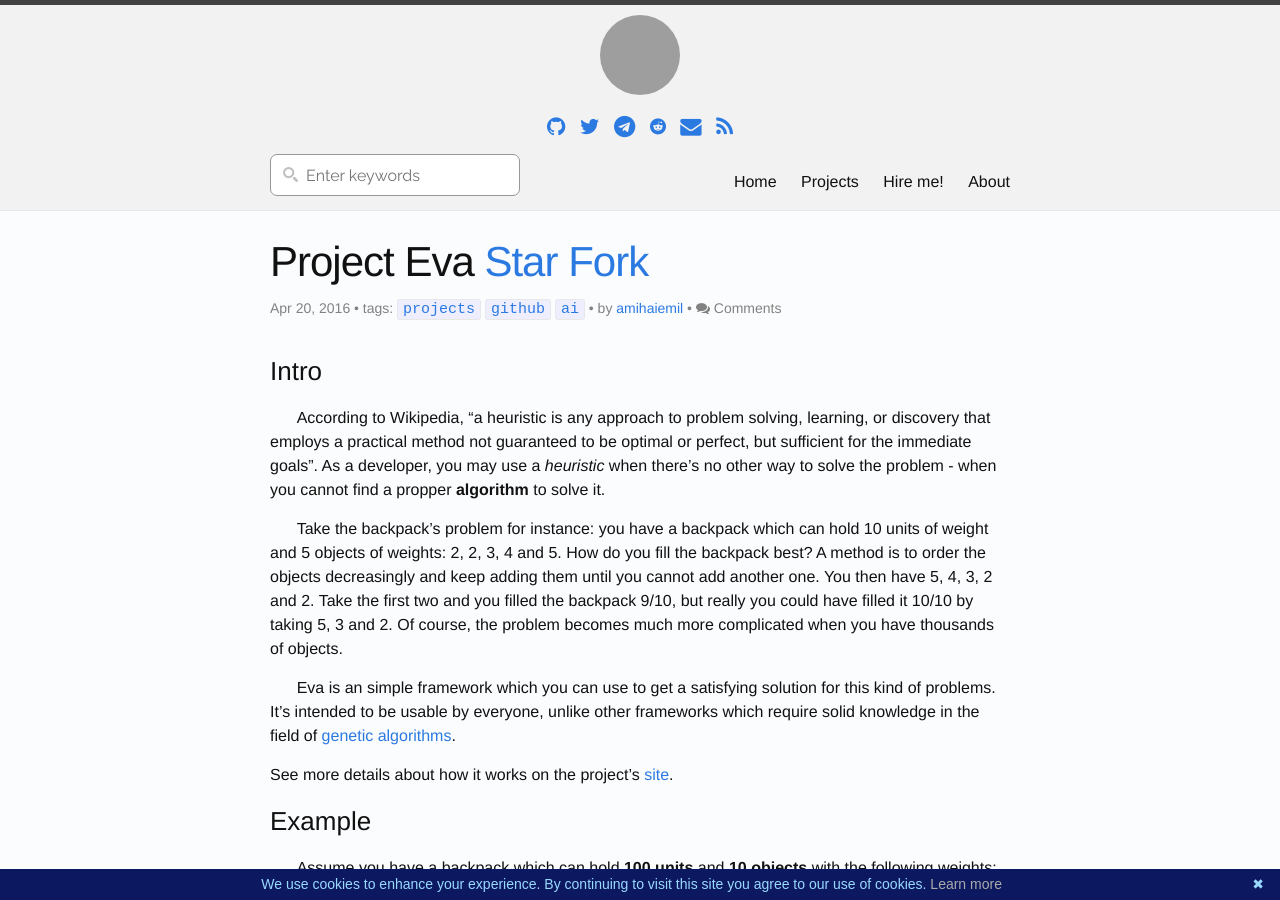
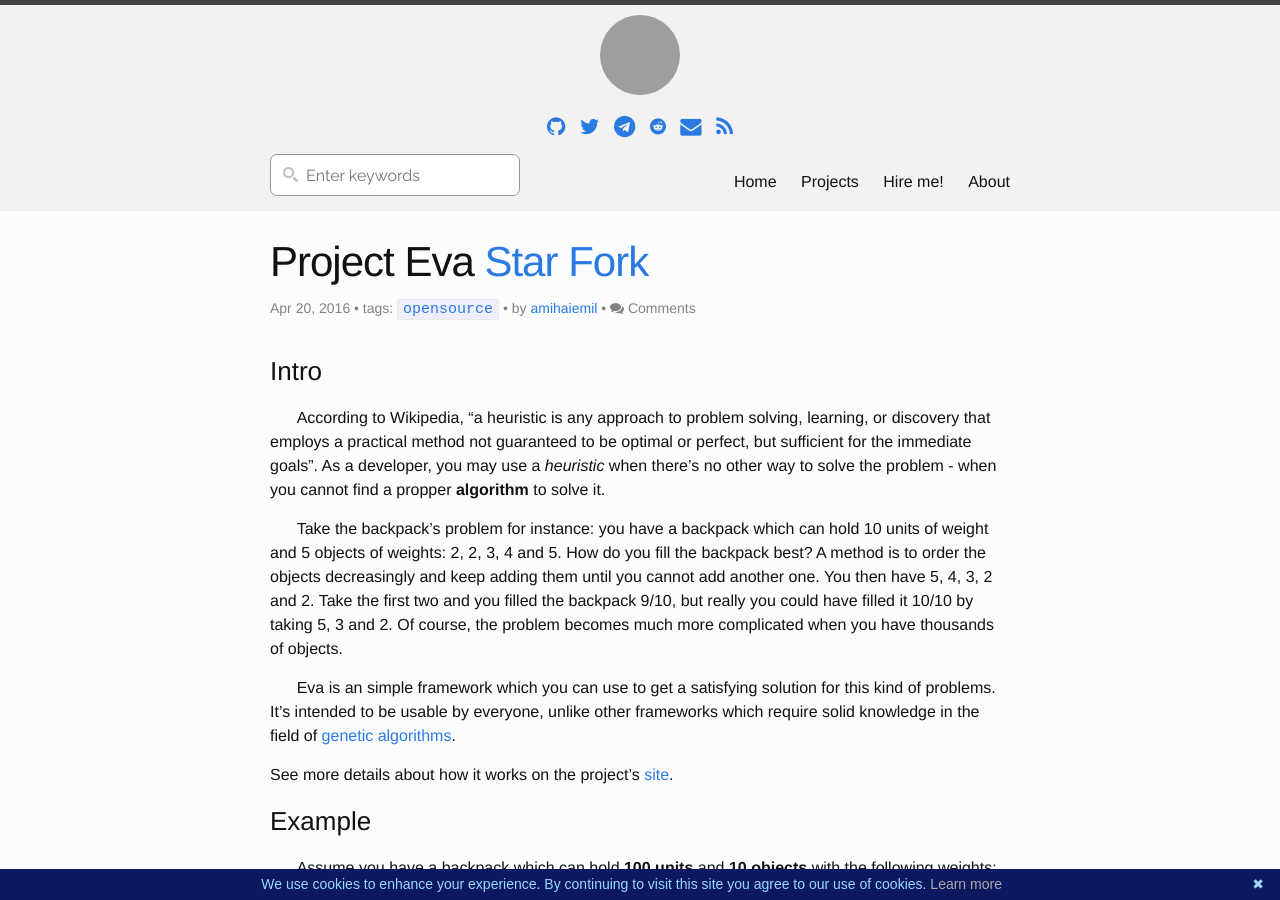
Before and after one commit to amihaiemil/amihaiemil.github.io, a Jekyll site: the page built from _posts/2016-04-20-project-eva.markdown, in a window 1280 px wide and 900 px high. Built offline with Jekyll 4.4.1, drawn with Linux system fonts in a browser that asks for light colours; comment, search, counter and statistics services are not loaded; grey boxes are pictures that could not be loaded.

Commit message:
Update 2016-04-20-project-eva.markdown

```diff
--- a/_posts/2016-04-20-project-eva.markdown
+++ b/_posts/2016-04-20-project-eva.markdown
@@ -3,7 +3,7 @@ layout: post
 title:  Project Eva
 buttons: <a class="github-button" href="https://github.com/decorators-squad/eva" data-icon="octicon-star" data-count-href="/amihaiemil/eva/stargazers" data-count-api="/repos/decorators-squad/eva#stargazers_count" data-count-aria-label="# stargazers on GitHub" aria-label="Star decorators-squad/eva on GitHub">Star</a> <a class="github-button" href="https://github.com/amihaiemil/eva/fork" data-icon="octicon-repo-forked" data-count-href="/decorators-squad/eva/network" data-count-api="/repos/decorators-squad/eva#forks_count" data-count-aria-label="# forks on GitHub" aria-label="Fork decorators-squad/eva on GitHub">Fork</a>
 date:   2016-04-20
-tags: projects github ai
+tags: opensource
 author: amihaiemil
 comments: true
 shareable: true
```
